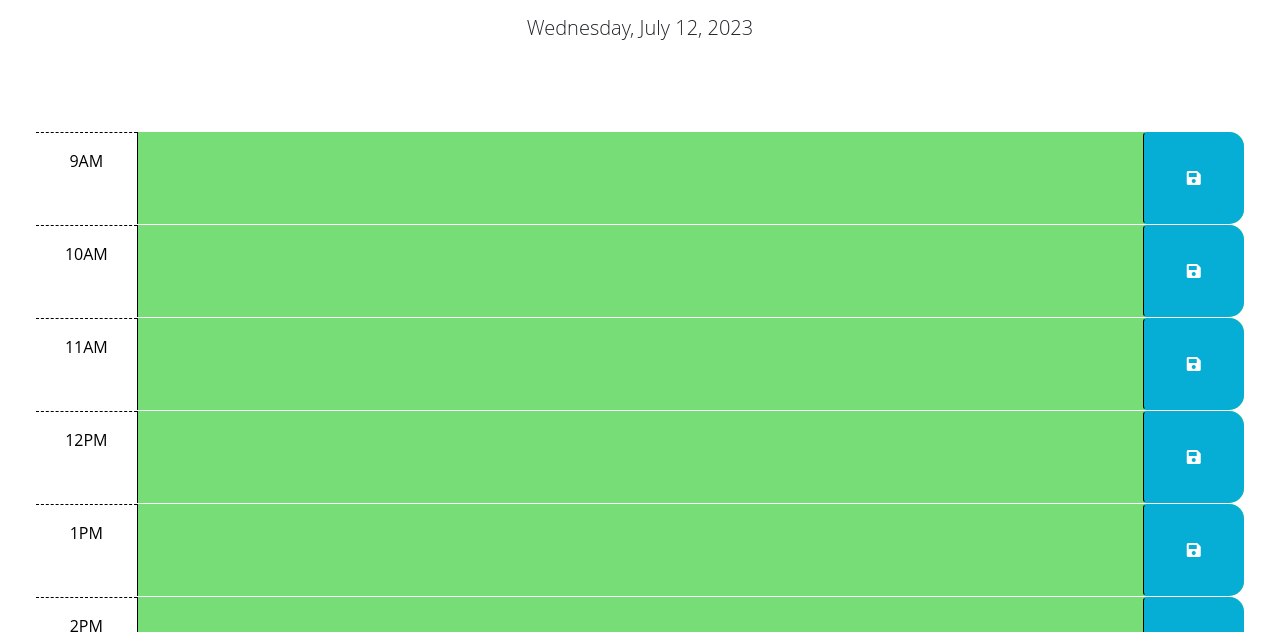
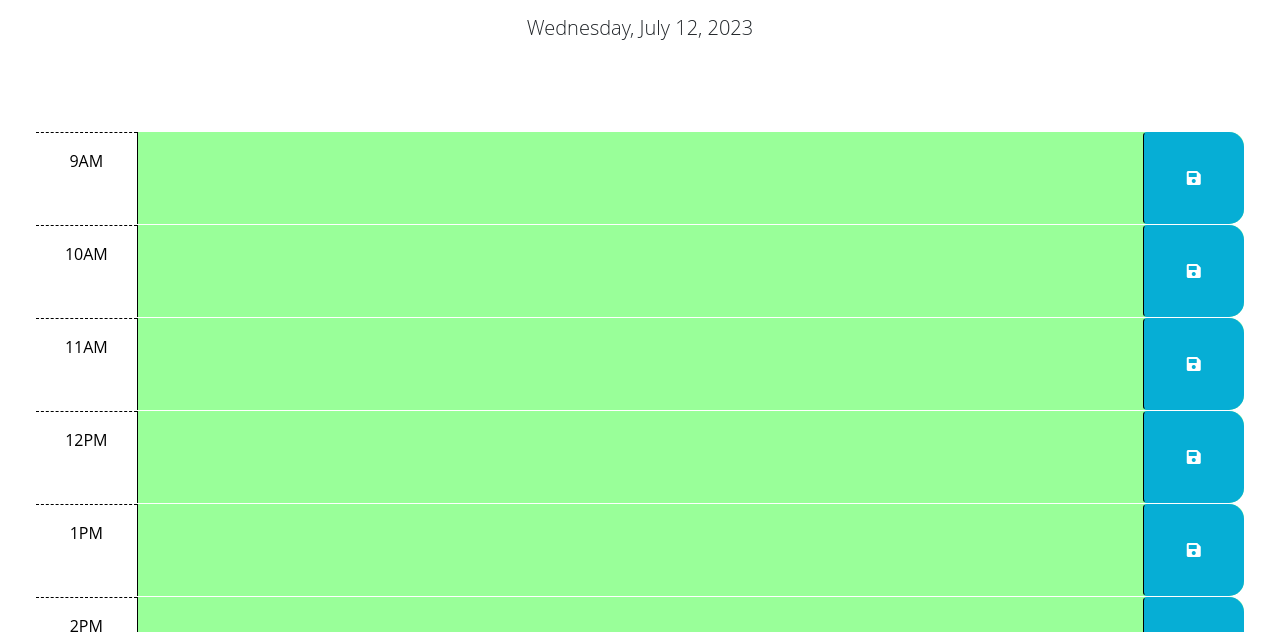
Before and after one commit to jesustgr/work-day-scheduler, a plain HTML site: page index.html in a window 1280 px wide. Shown: the part 166-798 px from the top of the page. Drawn offline with nearby package versions, Linux system fonts and the light colour scheme.

Commit message:
adjust colors & add comments

```diff
--- a/assets/css/style.css
+++ b/assets/css/style.css
@@ -40,12 +40,12 @@ textarea {
 }
 
 .present {
-  background-color: #ff6961;
+  background-color: #ff9999;
   color: white;
 }
 
 .future {
-  background-color: #77dd77;
+  background-color: #99ff99;
   color: white;
 }
 
--- a/assets/js/script.js
+++ b/assets/js/script.js
@@ -1,31 +1,21 @@
 // Wrap all code that interacts with the DOM in a call to jQuery to ensure that
 // the code isn't run until the browser has finished rendering all the elements
 // in the html.
-$(function () {
-  // TODO: Add a listener for click events on the save button. This code should
-  // use the id in the containing time-block as a key to save the user input in
-  // local storage. HINT: What does `this` reference in the click listener
-  // function? How can DOM traversal be used to get the "hour-x" id of the
-  // time-block containing the button that was clicked? How might the id be
-  // useful when saving the description in local storage?
-  //
-  // TODO: Add code to apply the past, present, or future class to each time
-  // block by comparing the id to the current hour. HINTS: How can the id
-  // attribute of each time-block be used to conditionally add or remove the
-  // past, present, and future classes? How can Day.js be used to get the
-  // current hour in 24-hour time?
-  //
-  // TODO: Add code to get any user input that was saved in localStorage and set
-  // the values of the corresponding textarea elements. HINT: How can the id
-  // attribute of each time-block be used to do this?
-  //
-  // TODO: Add code to display the current date in the header of the page.
-
-  // Function to apply the appropriate class to each time block based on the current hour
+$(document).ready(function() {
 
   // Function to save the user input in local storage
   function saveEvent(hour, description) {
     localStorage.setItem(hour, description);
+  }
+
+  // Function to load the saved events from local storage
+  function loadEvents() {
+    $(".time-block").each(function () {
+      var hour = $(this).attr("id");
+      var description = localStorage.getItem(hour);
+
+      $(this).find(".description").val(description);
+    });
   }
 
   function applyTimeBlockClasses() {
@@ -55,5 +45,7 @@ $(function () {
   // Display the current date in the header
   $("#currentDay").text(dayjs().format("dddd, MMMM D, YYYY"));
 
+  // Load saved events and apply time block classes on page load
+  loadEvents();
   applyTimeBlockClasses();
 });
```
